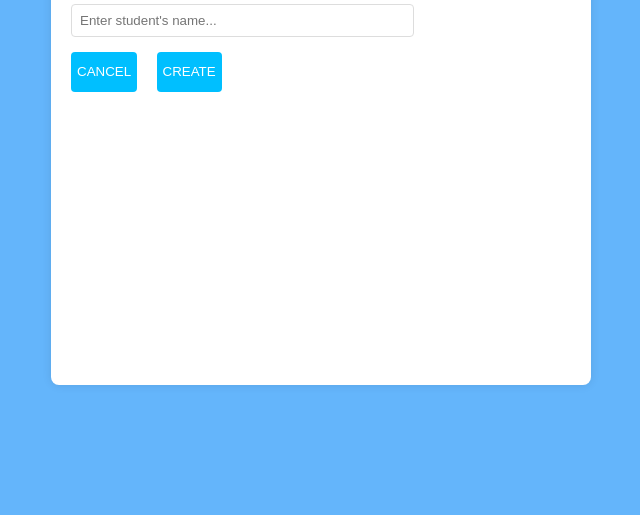
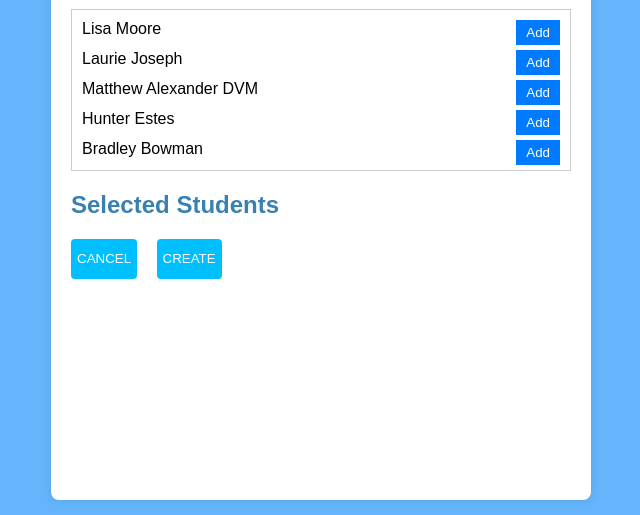
Before and after one commit to Cysrine/StudentAttendance, a plain HTML site: page Class/class_creation.html in a window 1280 px wide. Shown: the part 285-800 px from the top of the page, without its empty margins (319-959 px from the left). Drawn offline with Linux system fonts and the light colour scheme.

Commit message:
added Students to class creation window

```diff
--- a/Class/class_creation.html
+++ b/Class/class_creation.html
@@ -15,14 +15,37 @@
                 height: 100vh;
                 margin: 0;
             }
+            .student button {
+            background-color: #007BFF;
+            color: white;
+            border: none;
+            padding: 5px 10px;
+            cursor: pointer;
+            }
+            .student {
+            display: flex;
+            justify-content: space-between;
+            margin-bottom: 5px;
+            }
+            .student-list {
+            max-height: 140px;
+            overflow-y: auto;
+            border: 1px solid #ccc;
+            padding: 10px;
+            margin-bottom: 15px;
+            }
+            .search-box {
+            margin-bottom: 15px;
+            }
             .main_container {
                 text-align: left;
                 background: white;
                 padding: 20px;
                 border-radius: 8px;
                 box-shadow: 0px 0px 10px rgba(0, 0, 0, 0.1);
-                height: 500px;
+                height: 700px;
                 width: 500px;
+                margin-top: 30px;
             }
             h2 {
                 font-size: 1.5em;
@@ -85,91 +108,110 @@
                 height: 40px;
                 margin-right: 15px;
             }
-            .buttons button:hover {
-                background-color: rgb(0, 144, 192);
-            }
+
 
         </style>
     </head>
     <body>
             <div class="main_container">
+
                 <h2>Creating a new class:</h2>
 
                 <div class="name_form_container">
                     <label for="name">Name:</label>
                     <input id="name_input" type="text" placeholder="Enter class' name...">
                 </div>
+                <h1>Add Students to Classes</h1>
 
-            <div class="student_form_container">
-                <label for="students">Adding students:</label>
-
-                <input id="dropdown_search" type="text" placeholder="Enter student's name..." oninput="filter_dropdown()">
-                <ul id="dropdown">
-                    <li onclick="select_student(this)">Abby</li>
-                    <li onclick="select_student(this)">Ben</li>
-                    <li onclick="select_student(this)">Charlotte</li>
-                    <li onclick="select_student(this)">Daniel</li>
-                    <li onclick="select_student(this)">Eddy</li>
-                </ul>
-
-                <div id="selected_students_container"></div>
-
+                <div class="search-box">
+                    <label for="student-search">Search for a student:</label>
+                    <input type="text" id="student-search" placeholder="Type to search...">
                 </div>
 
+                <div class="student-list" id="student-list">
+                    <!-- Dynamic student list will be populated here -->
+                </div>
+
+                <div id="selected-students">
+                    <h2>Selected Students</h2>
+                    <ul id="selected-student-list">
+                        <!-- Selected students will appear here -->
+                    </ul>
+                </div>
                 <div class="buttons">
                     <button id="cancel">CANCEL</button>
                     <button id="create">CREATE</button>
                 </div>
             </div>
+        </div>
 
         <script>
-            function filter_dropdown() {
-                const search_input = document.getElementById("dropdown_search");
-                const dropdown = document.getElementById("dropdown");
-                const filter = search_input.value.toUpperCase();
-                const items = dropdown.getElementsByTagName("li");
 
-                if (filter == "") {
-                    dropdown.style.display = "none";
+
+        // DOWNLOAD LIVE SERVER EXTENSION AND RUN ON IT
+
+
+
+
+        let students = [];
+
+        fetch('./students.json')
+            .then(response => response.json())
+            .then(data => {
+                students = data;
+                renderStudentList(); // Populate the student list after loading data
+            })
+            .catch(error => console.error('Error loading students:', error));
+
+
+
+        const studentListElement = document.getElementById('student-list');
+        const selectedStudentListElement = document.getElementById('selected-student-list');
+        const searchInput = document.getElementById('student-search');
+
+        function renderStudentList(filter = "") {
+            studentListElement.innerHTML = "";
+            const filteredStudents = students.filter(student =>
+                student.name.toLowerCase().includes(filter.toLowerCase())
+            );
+
+            filteredStudents.forEach(student => {
+                const studentDiv = document.createElement('div');
+                studentDiv.classList.add('student');
+
+                const studentName = document.createElement('span');
+                studentName.textContent = student.name;
+
+                const addButton = document.createElement('button');
+                addButton.textContent = "Add";
+                addButton.onclick = () => addStudentToClass(student);
+
+                studentDiv.appendChild(studentName);
+                studentDiv.appendChild(addButton);
+                studentListElement.appendChild(studentDiv);
+            });
+        }
+
+        function addStudentToClass(student) {
+            const existingStudent = Array.from(selectedStudentListElement.children)
+                .some(listItem => listItem.textContent === student.name);
+
+            if (existingStudent) {
+                alert(`${student.name} is already added!`);
                 return;
             }
 
-                let has_items = false;
-                for (const item of items) {
-                    if (item.textContent.toUpperCase().includes(filter)) {
-                    item.style.display = '';
-                    has_items = true;
-                    } else {
-                    item.style.display = 'none';
-                    }
+            const listItem = document.createElement('li');
+            listItem.textContent = student.name;
+            selectedStudentListElement.appendChild(listItem);
         }
 
-                dropdown.style.display = has_items ? "block" : "none";
-            }
+        searchInput.addEventListener('input', (event) => {
+            renderStudentList(event.target.value);
+        });
 
-            function select_student(student) {
-                const search_input = document.getElementById("dropdown_search");
-                const selected_students_container = document.getElementById("selected_students_container")
-
-                const new_student = document.createElement("div");
-                new_student.textContent = student.textContent;
-
-                let already_in = false;
-                for (const child of selected_students_container.children) {
-                    if (new_student.textContent == child.textContent) {
-                        already_in = true;
-                        break;
-                    }
-                }
-
-                if (!already_in) {
-
-                    selected_students_container.appendChild(new_student);
-                }
-
-                search_input.value = "";
-                document.getElementById("dropdown").style.display = "none"
-            }
+        // Initial render
+        renderStudentList();
         </script>
     </body>
 </html>
```
Also changed, not shown: Class/students.json (renamed from students.json), Class/students_add.html (renamed from students_add.html). Lines whose indentation alone changed are shown as unchanged.
